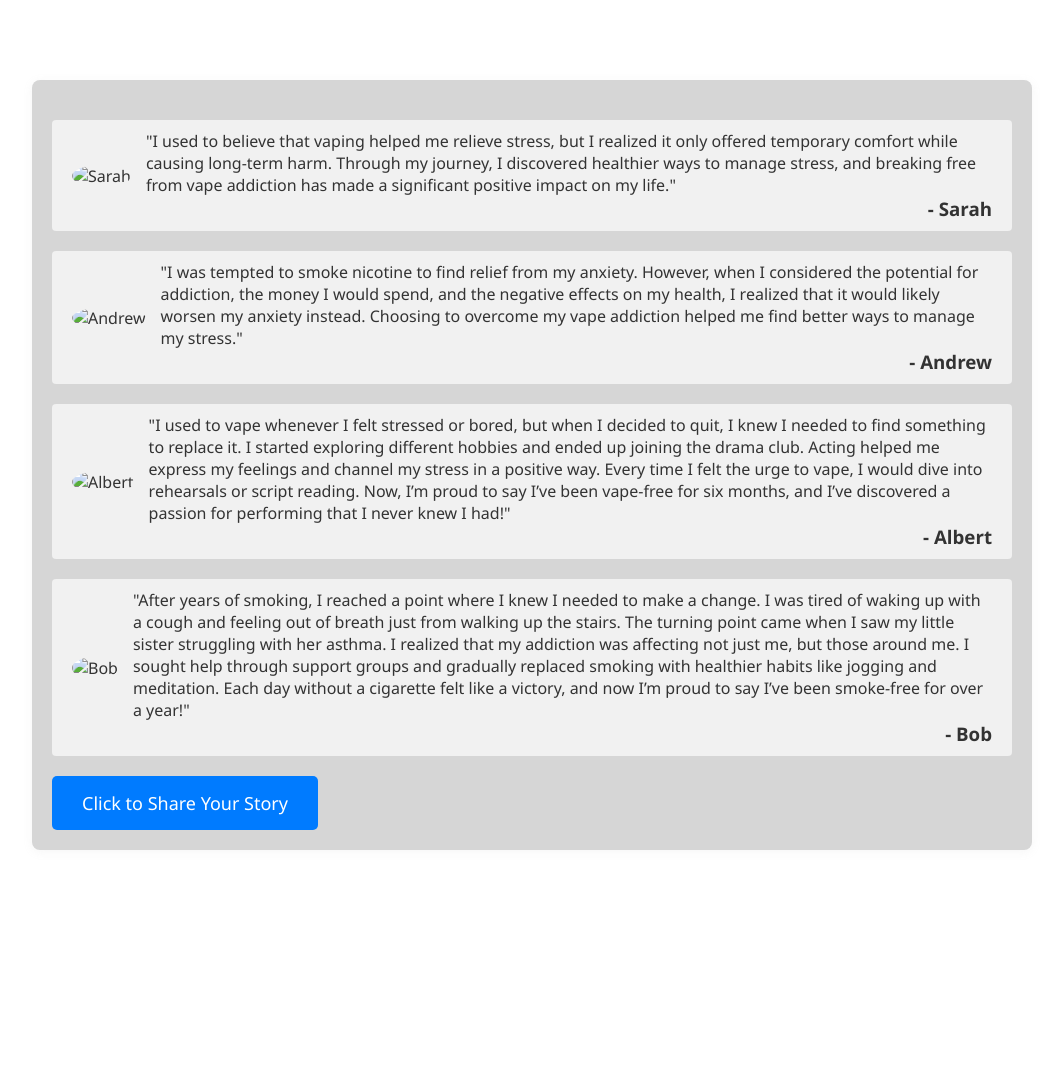
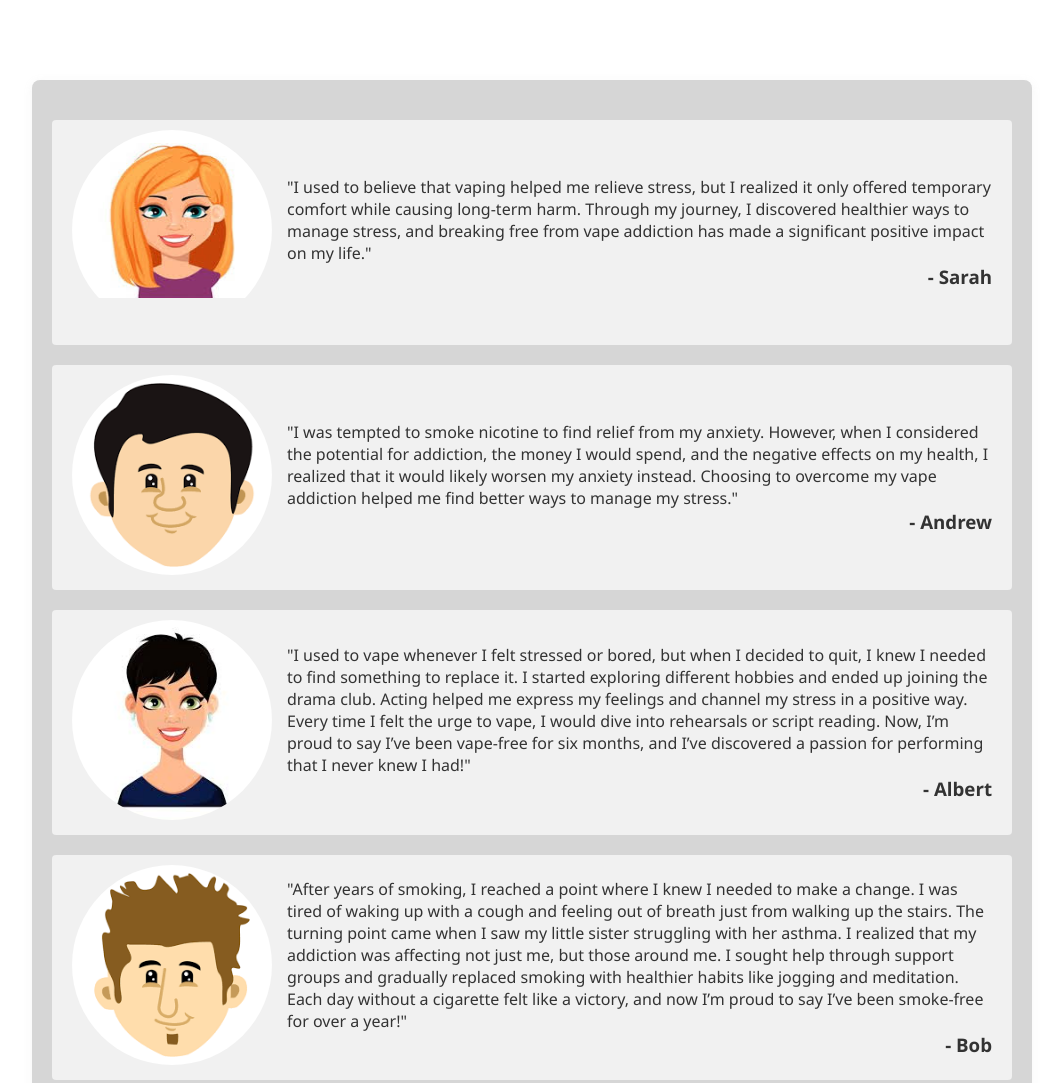
Before and after one commit to AngelDuerto/code-for-justice, a plain HTML site: page sharedstories.html in a window 1280 px wide. Shown: the part 340-1423 px from the top of the page, without its empty margins (108-1171 px from the left). Before the commit the page ends 1210 px from the top, so only its background shows below. Drawn offline with Linux system fonts and the light colour scheme.

Commit message:
html images

```diff
--- a/sharedstories.html
+++ b/sharedstories.html
@@ -16,7 +16,7 @@
     <div class="container">
         <div class="story">
             <div class="image">
-                <img src="images/blonde girk.png" alt="Sarah">
+                <img src="brennan-work/blonde girk.png" alt="Sarah">
             </div>
             <div class="story-text">
                 <p>"I used to believe that vaping helped me relieve stress, but I realized it only offered temporary comfort while causing long-term harm. Through my journey, I discovered healthier ways to manage stress, and breaking free from vape addiction has made a significant positive impact on my life."</p>
@@ -25,7 +25,7 @@
         </div>
         <div class="story">
             <div class="image">
-                <img src="images/download.png" alt="Andrew">
+                <img src="brennan-work/download.png" alt="Andrew">
             </div>
             <div class="story-text">
                 <p>"I was tempted to smoke nicotine to find relief from my anxiety. However, when I considered the potential for addiction, the money I would spend, and the negative effects on my health, I realized that it would likely worsen my anxiety instead. Choosing to overcome my vape addiction helped me find better ways to manage my stress."</p>
@@ -34,7 +34,7 @@
         </div>
         <div class="story">
             <div class="image">
-                <img src="images/images-2.jpg" alt="Albert">
+                <img src="brennan-work/images-2.jpg" alt="Albert">
             </div>
             <div class="story-text">
                 <p>"I used to vape whenever I felt stressed or bored, but when I decided to quit, I knew I needed to find something to replace it. I started exploring different hobbies and ended up joining the drama club. Acting helped me express my feelings and channel my stress in a positive way. Every time I felt the urge to vape, I would dive into rehearsals or script reading. Now, I’m proud to say I’ve been vape-free for six months, and I’ve discovered a passion for performing that I never knew I had!"</p>
@@ -43,7 +43,7 @@
         </div>
         <div class="story">
             <div class="image">
-                <img src="images/images.png" alt="Bob">
+                <img src="brennan-work/images.png" alt="Bob">
             </div>
             <div class="story-text">
                 <p>"After years of smoking, I reached a point where I knew I needed to make a change. I was tired of waking up with a cough and feeling out of breath just from walking up the stairs. The turning point came when I saw my little sister struggling with her asthma. I realized that my addiction was affecting not just me, but those around me. I sought help through support groups and gradually replaced smoking with healthier habits like jogging and meditation. Each day without a cigarette felt like a victory, and now I’m proud to say I’ve been smoke-free for over a year!"</p>
```
